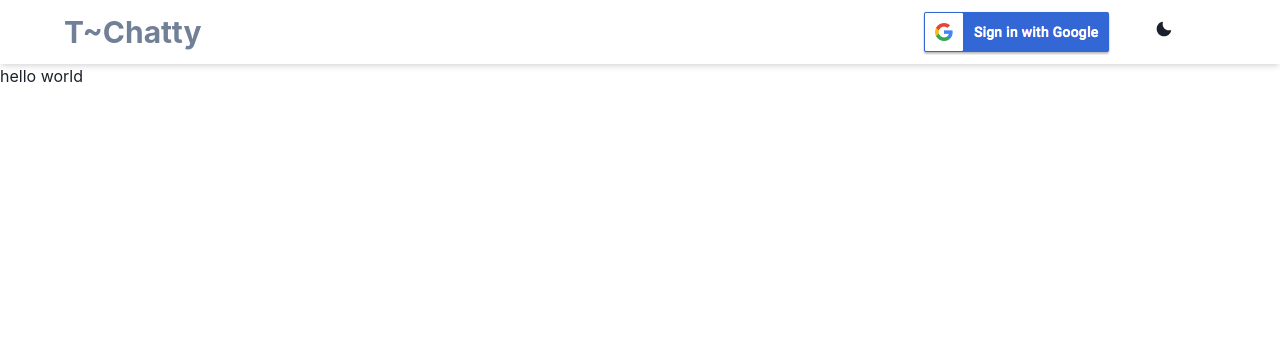
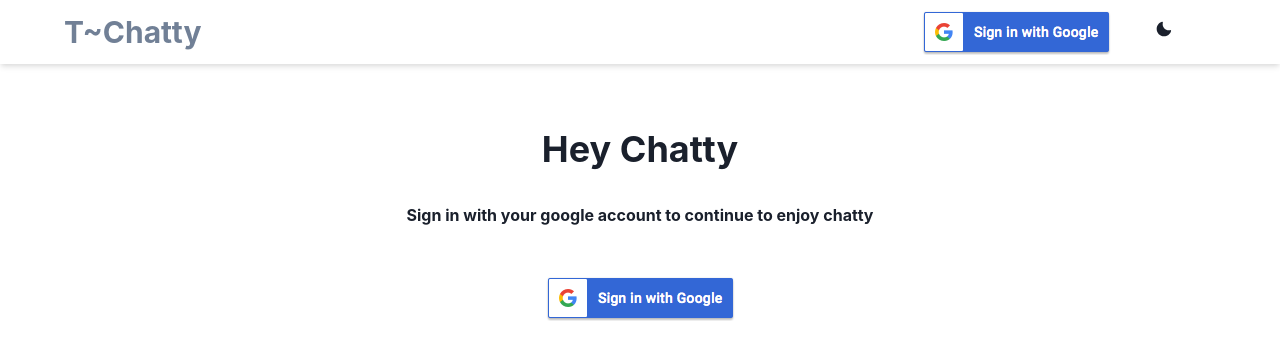
Before and after one commit to sammy-code98/t-chatty, a React (Vite) app: page / in a window 1280 px wide. Shown: the top 360 px of the page. Built offline with nearby package versions, Linux system fonts and the light colour scheme.

Commit message:
set up firebase

```diff
--- a/package.json
+++ b/package.json
@@ -13,6 +13,7 @@
     "@chakra-ui/react": "^2.4.9",
     "@emotion/react": "^11.10.5",
     "@emotion/styled": "^11.10.5",
+    "firebase": "^9.17.1",
     "framer-motion": "^9.0.1",
     "react": "^18.2.0",
     "react-dom": "^18.2.0"
--- a/src/App.tsx
+++ b/src/App.tsx
@@ -1,13 +1,58 @@
-import { Box } from "@chakra-ui/react"
+import { Box, Heading, Text, Image } from "@chakra-ui/react"
 import { NavBar } from "./component"
+import btnImage from "/btn.png"
+
+
+const Home = () => {
+  return (
+    <Box display='flex' flexDirection='column' justifyContent='center' alignItems='center' py='4rem'>
+      <Heading>Hey Chatty</Heading>
+      <Text mt='2rem' fontWeight={700}>Sign in with your google account to continue to enjoy chatty</Text>
+      <Box mt='3rem'>
+        <Image src={btnImage} alt='btn image' />
+
+      </Box>
+    </Box>
+  )
+}
 function App() {
   return (
     <Box>
       <NavBar />
+      <Home />
 
-      <Box>hello world</Box>
     </Box>
   )
 }
 
 export default App
+
+
+
+
+
+
+
+
+
+// Import the functions you need from the SDKs you need
+// import { initializeApp } from "firebase/app";
+// import { getAnalytics } from "firebase/analytics";
+// TODO: Add SDKs for Firebase products that you want to use
+// https://firebase.google.com/docs/web/setup#available-libraries
+
+// Your web app's Firebase configuration
+// For Firebase JS SDK v7.20.0 and later, measurementId is optional
+// const firebaseConfig = {
+//   apiKey: "AIzaSyAm2Mk8xfbK-WooUlWoO3quYkgaUPBFGGI",
+//   authDomain: "t-chatty.firebaseapp.com",
+//   projectId: "t-chatty",
+//   storageBucket: "t-chatty.appspot.com",
+//   messagingSenderId: "626296960845",
+//   appId: "1:626296960845:web:1d2a05b0cfd9174aff6904",
+//   measurementId: "G-WSYPSL5MLC"
+// };
+
+// Initialize Firebase
+// const app = initializeApp(firebaseConfig);
+// const analytics = getAnalytics(app);
--- a/src/component/NavBar.tsx
+++ b/src/component/NavBar.tsx
@@ -1,6 +1,6 @@
 import React from 'react'
 import { Box, Heading, Image, IconButton, useMediaQuery } from "@chakra-ui/react"
-import btnImage from "../../public/btn.png"
+import btnImage from "/btn.png"
 import { MoonIcon } from '@chakra-ui/icons'
 
 export default function NavBar() {
```
Also changed, not shown: 1 other file (tests, documents, lock files or other folders).
